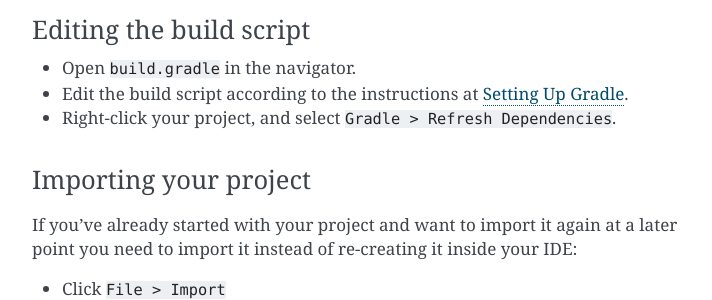
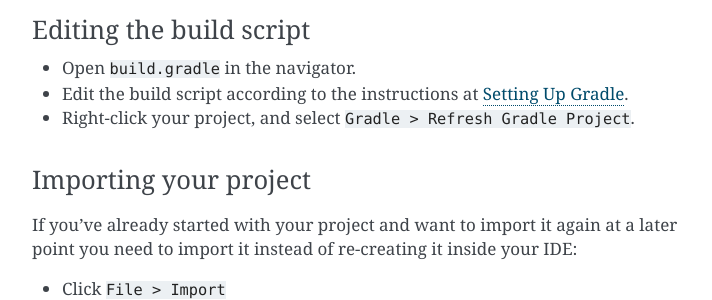
Before and after one commit to SpongePowered/SpongeDocs, a Sphinx documentation site: the page built from source/plugin/workspace/eclipse.rst, in a window 1280 px wide and 900 px high, scrolled down 788 px. Shown: the part 150-450 px from the top of the window, without its empty margins (388-1100 px from the left). Built offline with Sphinx 7.4.7, drawn with Linux system fonts in a browser that asks for light colours; pages that are not in the unit, such as notebooks, are missing from menus.

Commit message:
Updated action description.
See [screenshot](http://imgur.com/a/K4wcN).

```diff
--- a/source/plugin/workspace/eclipse.rst
+++ b/source/plugin/workspace/eclipse.rst
@@ -41,7 +41,7 @@ Editing the build script
 
 * Open ``build.gradle`` in the navigator.
 * Edit the build script according to the instructions at :doc:`../project/gradle`.
-* Right-click your project, and select ``Gradle > Refresh Dependencies``.
+* Right-click your project, and select ``Gradle > Refresh Gradle Project``.
 
 Importing your project
 ~~~~~~~~~~~~~~~~~~~~~~
```
